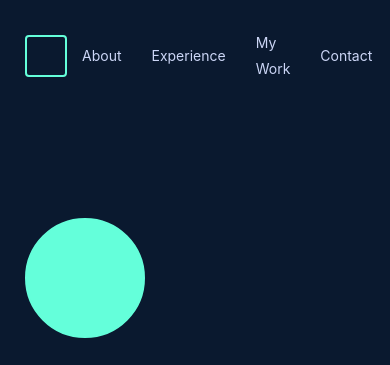
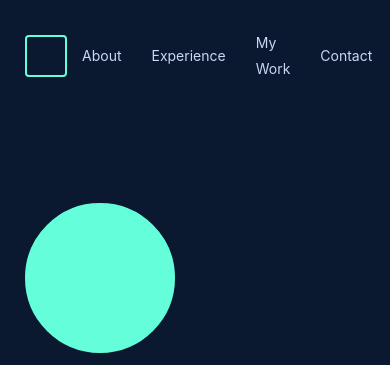
Before and after one commit to lemonsloth/portfolio-website, a plain HTML site: page index.html in a window 390 px wide. Shown: the top 365 px of the page. Drawn offline with Linux system fonts and the light colour scheme; a script that the page names is missing.

```diff
--- a/styles.css
+++ b/styles.css
@@ -161,6 +161,7 @@ h2 {
     transition: var(--transition);
 }
 
+<<<<<<< HEAD
 .cta-button:hover {
     background-color: rgba(100, 255, 218, 0.1);
 }
@@ -219,4 +220,10 @@ footer {
     h2 {
         font-size: 30px;
     }
+
+.profile-pic {
+    width: 150px;
+    height: 150px;
+    border-radius: 50%;
+    border: 2px solid #64ffda;
 }
```
Also changed, not shown: 2 other files.
